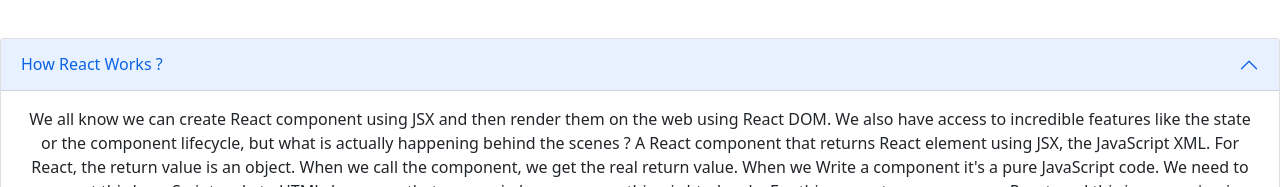
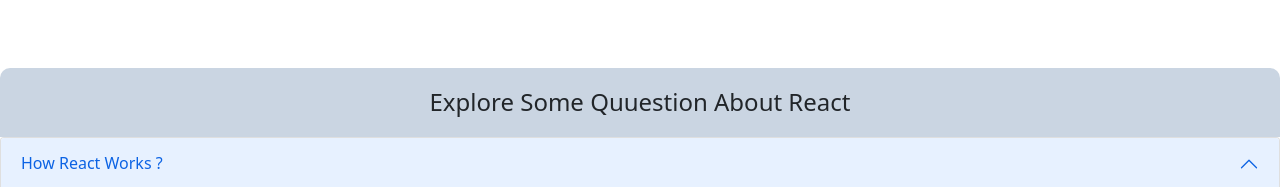
Before and after one commit to neyaznafiz/bike-and-co., a React (Create React App) app: page / in a window 1280 px wide. Shown: the part 1932-2119 px from the top of the page. Built offline with nearby package versions, Linux system fonts and the light colour scheme.

Commit message:
qsn section heder added

```diff
--- a/src/App.css
+++ b/src/App.css
@@ -1,5 +1,13 @@
 .App {
   text-align: center;
+}
+
+.App h4 {
+  background-color: #cad5e2;
+  padding: 20px;
+  margin-top: 30px;
+  margin-bottom: 0px;
+  border-radius: 10px 10px 0px 0px;
 }
 
 .App-logo {
--- a/src/App.js
+++ b/src/App.js
@@ -1,4 +1,3 @@
-
 import './App.css';
 import 'bootstrap/dist/css/bootstrap.min.css';
 import Header from './component/Header/Header';
@@ -11,6 +10,8 @@
       <Shop></Shop>
 
       {/* question answer section */}
+
+      <h4>Explore Some Quuestion About React</h4>
       <div className="accordion" id="accordionExample">
         <div className="accordion-item">
           <h2 className="accordion-header" id="headingOne">
--- a/src/component/Shop/Shop.jsx
+++ b/src/component/Shop/Shop.jsx
@@ -31,7 +31,7 @@
 
     // cerror handle
     if (newCart.length > 4) {
-      alert('You already added 4 product')
+      alert('You already added 4 products')
     }
     else {
       setCart(newCart);
```
